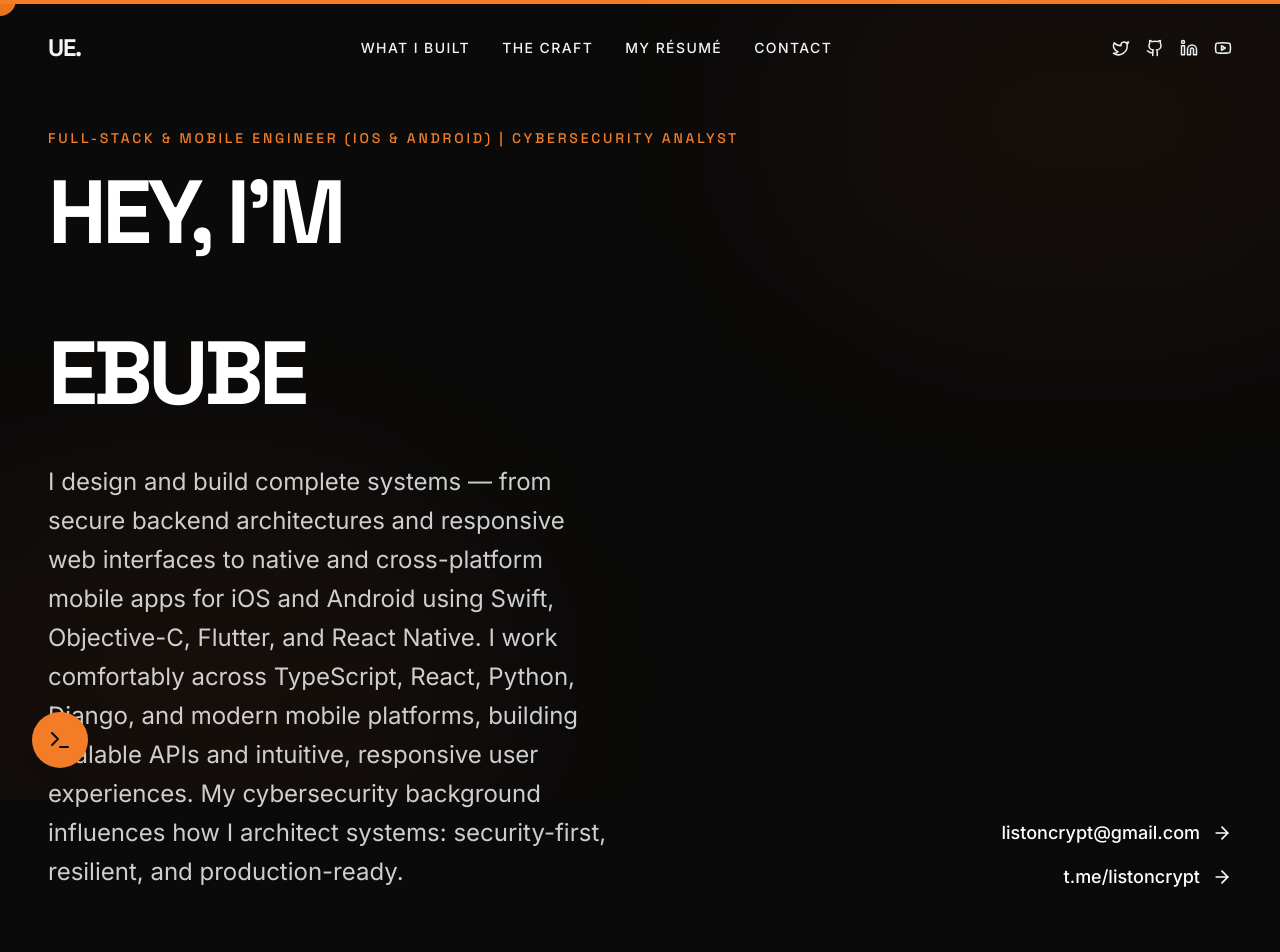
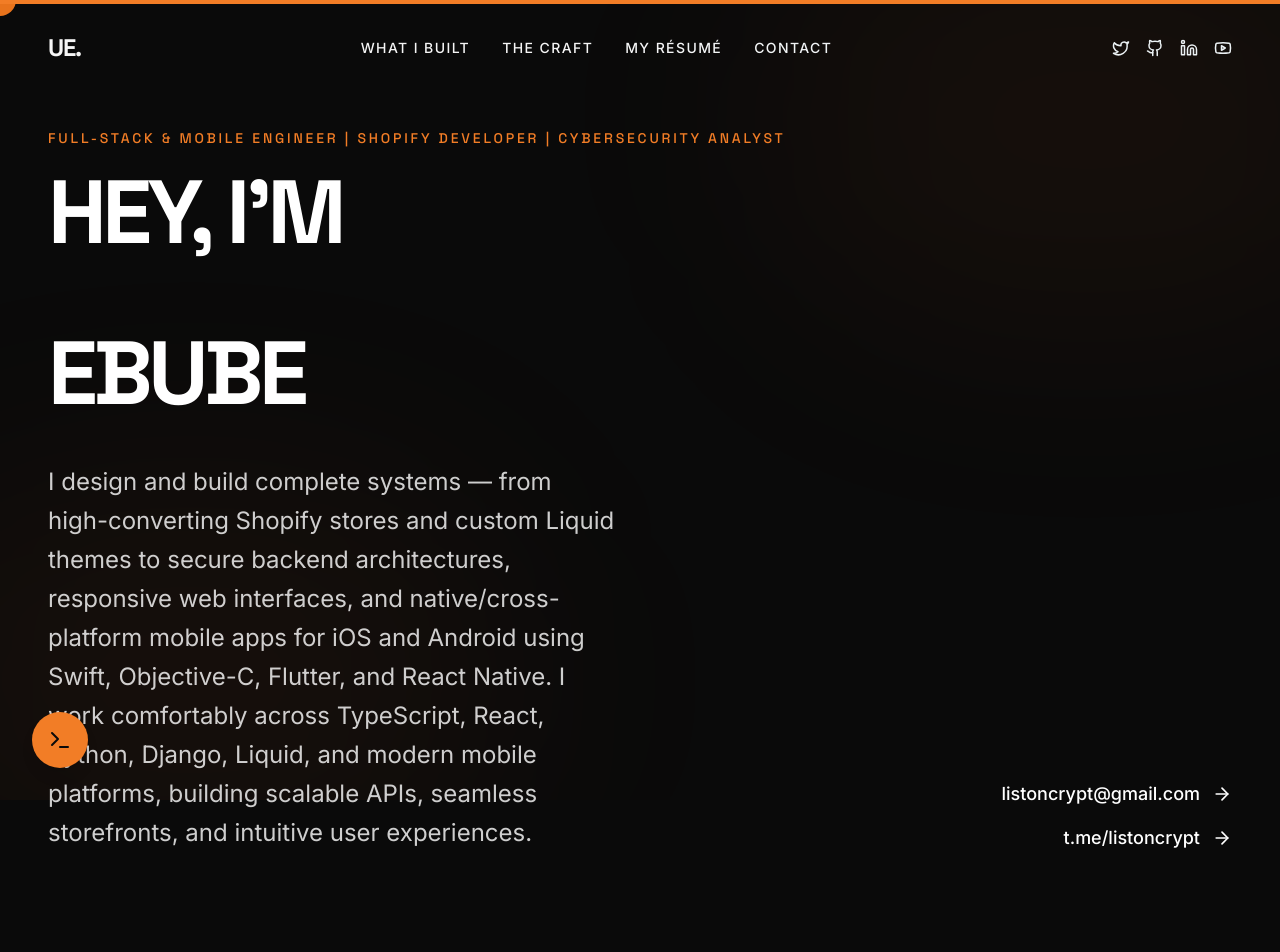
Before and after one commit to Listoncrypt/myportfolio, a React (Vite) app: page / in a window 1280 px wide. Shown: the top 952 px of the page. Built offline with nearby package versions, Linux system fonts and the light colour scheme.

Commit message:
feat: add Shopify developer expertise to portfolio skills and resume

```diff
--- a/src/App.tsx
+++ b/src/App.tsx
@@ -27,8 +27,11 @@ const shelfCategories = ["All", "Languages", "Frameworks", "Cloud & DevOps", "Da
 
 const shelfItems: ShelfItem[] = [
   { name: "TypeScript", type: "Language", category: "Languages", icon: <span className="font-mono font-black text-sky-400">TS</span> },
+  { name: "Shopify", type: "E-Commerce & Liquid", category: "Frameworks", icon: "🛍️" },
+  { name: "React", type: "Frontend Library", category: "Frameworks", icon: "⚛️" },
   { name: "Rust", type: "Language", category: "Languages", icon: "🦀" },
   { name: "JavaScript", type: "Language", category: "Languages", icon: <span className="font-mono font-black text-amber-300">JS</span> },
+  { name: "Liquid", type: "Shopify Engine", category: "Languages", icon: <span className="font-mono font-black text-emerald-400">💧</span> },
   { name: "Go", type: "Language", category: "Languages", icon: <span className="font-mono font-black text-cyan-400">GO</span> },
   { name: "Java", type: "Language", category: "Languages", icon: "☕" },
   { name: "Python", type: "Language", category: "Languages", icon: "🐍" },
@@ -45,7 +48,6 @@ const shelfItems: ShelfItem[] = [
   { name: "GraphQL", type: "Query Language", category: "Languages", icon: "◈" },
   { name: "SQL", type: "Query Language", category: "Languages", icon: "🗄️" },
 
-  { name: "React", type: "Frontend Library", category: "Frameworks", icon: "⚛️" },
   { name: "React Native", type: "Mobile Framework", category: "Frameworks", icon: "📱" },
   { name: "Django", type: "Web Framework", category: "Frameworks", icon: <span className="font-mono font-black text-emerald-600">DJ</span> },
   { name: "FastAPI", type: "API Framework", category: "Frameworks", icon: "⚡" },
@@ -263,7 +265,7 @@ export default function App() {
                   transition={{ duration: 0.8, ease: [0.16, 1, 0.3, 1] }}
                 >
                   <h2 className="text-accent font-display font-medium uppercase tracking-[0.2em] text-sm mb-6">
-                    Full-Stack & Mobile Engineer (iOS & Android) | Cybersecurity Analyst
+                    Full-Stack & Mobile Engineer | Shopify Developer | Cybersecurity Analyst
                   </h2>
                   <h1 className="text-[12vw] md:text-[8vw] lg:text-[7vw] font-display font-extrabold leading-[0.9] tracking-tighter mb-12">
                     HEY, I'M <br />
@@ -280,7 +282,7 @@ export default function App() {
                 >
                   <div className="max-w-xl">
                     <p className="text-xl md:text-2xl text-fg/80 leading-relaxed font-light">
-                      I design and build complete systems — from secure backend architectures and responsive web interfaces to native and cross-platform mobile apps for iOS and Android using Swift, Objective-C, Flutter, and React Native. I work comfortably across TypeScript, React, Python, Django, and modern mobile platforms, building scalable APIs and intuitive, responsive user experiences. My cybersecurity background influences how I architect systems: security-first, resilient, and production-ready.
+                      I design and build complete systems — from high-converting Shopify stores and custom Liquid themes to secure backend architectures, responsive web interfaces, and native/cross-platform mobile apps for iOS and Android using Swift, Objective-C, Flutter, and React Native. I work comfortably across TypeScript, React, Python, Django, Liquid, and modern mobile platforms, building scalable APIs, seamless storefronts, and intuitive user experiences.
                     </p>
                   </div>
 
@@ -311,7 +313,7 @@ export default function App() {
                 </div>
                 <div className="md:col-span-8 space-y-12">
                   <p className="text-2xl md:text-3xl leading-snug font-light">
-                    I am a <span className="text-accent font-medium">Full-Stack & Mobile Engineer</span> and <span className="text-accent font-medium">Cybersecurity Analyst</span> who enjoys rapidly transforming ideas into functional products. Whether architecting native mobile applications with <span className="text-accent font-medium">Swift</span>, <span className="text-accent font-medium">Objective-C</span>, and <span className="text-accent font-medium">Kotlin</span>, building cross-platform apps with <span className="text-accent font-medium">Flutter</span> and <span className="text-accent font-medium">React Native</span>, or engineering scalable backend infrastructure, I deliver clean, maintainable solutions from concept to deployment.
+                    I am a <span className="text-accent font-medium">Full-Stack & Mobile Engineer</span>, <span className="text-accent font-medium">Shopify Developer</span>, and <span className="text-accent font-medium">Cybersecurity Analyst</span> who enjoys rapidly transforming ideas into functional products. Whether architecting high-converting Shopify storefronts and custom apps, native mobile applications with <span className="text-accent font-medium">Swift</span>, <span className="text-accent font-medium">Objective-C</span>, and <span className="text-accent font-medium">Kotlin</span>, building cross-platform apps with <span className="text-accent font-medium">Flutter</span> and <span className="text-accent font-medium">React Native</span>, or engineering scalable backend infrastructure, I deliver clean, maintainable solutions from concept to deployment.
                   </p>
                   <p className="text-2xl md:text-3xl leading-snug font-light">
                     Currently, I serve as Lead Backend Developer at <span className="text-accent font-medium">Cyber Sentinel</span>, a security-focused project developing deepfake detection systems. I architect and maintain the core backend infrastructure using Django and Flask, ensuring scalability, secure authentication systems, encryption mechanisms, and real-time processing pipelines.
--- a/src/components/Resume.tsx
+++ b/src/components/Resume.tsx
@@ -52,7 +52,7 @@ export default function Resume({ onBack }: ResumeProps) {
                 UCHENNA <br /> EBUBE DAVID
               </h1>
               <p className="text-xl font-medium text-slate-500 uppercase tracking-widest">
-                Full-Stack & Mobile Engineer (iOS & Android) | Cybersecurity Analyst
+                Full-Stack & Mobile Engineer (iOS & Android) | Shopify Developer | Cybersecurity Analyst
               </p>
             </div>
             <div className="flex flex-col gap-2 text-sm font-medium text-slate-600">
@@ -72,7 +72,7 @@ export default function Resume({ onBack }: ResumeProps) {
         <section className="mb-12">
           <h2 className="text-xs uppercase tracking-[0.3em] font-bold text-slate-400 mb-4">Professional Summary</h2>
           <p className="text-lg leading-relaxed text-slate-700">
-            I design and build complete systems — from secure backend architecture and high-performance web interfaces to native and cross-platform mobile apps for iOS and Android using Swift, Objective-C, Flutter, and React Native. I work comfortably across TypeScript, React, Flutter, Python, and Django, building scalable APIs and intuitive user experiences. My cybersecurity background influences how I architect systems: security-first, resilient, and production-ready. I enjoy rapidly transforming ideas into functional products and engineering clean, maintainable solutions from concept to deployment.
+            I design and build complete systems — from high-converting Shopify stores, custom themes, and e-commerce applications to secure backend architecture and native/cross-platform mobile apps for iOS and Android using Swift, Objective-C, Flutter, and React Native. I work comfortably across Liquid, TypeScript, React, Flutter, Python, and Django, building scalable APIs, seamless storefronts, and intuitive user experiences. My cybersecurity background influences how I architect systems: security-first, resilient, and production-ready. I enjoy rapidly transforming ideas into functional products and engineering clean, maintainable solutions from concept to deployment.
           </p>
         </section>
 
@@ -83,11 +83,11 @@ export default function Resume({ onBack }: ResumeProps) {
               <div className="space-y-6">
                 <div>
                   <h3 className="text-xs font-bold uppercase text-slate-900 mb-2">Languages</h3>
-                  <p className="text-sm text-slate-600 leading-relaxed">Swift, Objective-C, Kotlin, Dart, Java, TypeScript, JavaScript, Python, Rust, Go, C, Solidity, PHP, Ruby, Bash, SQL, HTML5</p>
+                  <p className="text-sm text-slate-600 leading-relaxed">Liquid, Swift, Objective-C, Kotlin, Dart, Java, TypeScript, JavaScript, Python, Rust, Go, C, Solidity, PHP, Ruby, Bash, SQL, HTML5</p>
                 </div>
                 <div>
-                  <h3 className="text-xs font-bold uppercase text-slate-900 mb-2">Mobile & Frontend</h3>
-                  <p className="text-sm text-slate-600 leading-relaxed">iOS (Swift / Objective-C), Android (Kotlin / Java), Flutter, React Native, React, TypeScript, Tailwind CSS</p>
+                  <h3 className="text-xs font-bold uppercase text-slate-900 mb-2">E-Commerce, Mobile & Frontend</h3>
+                  <p className="text-sm text-slate-600 leading-relaxed">Shopify (Liquid, Custom Themes, Storefront API, App Extensions), iOS (Swift / Objective-C), Android (Kotlin / Java), Flutter, React Native, React, TypeScript, Tailwind CSS</p>
                 </div>
                 <div>
                   <h3 className="text-xs font-bold uppercase text-slate-900 mb-2">Backend</h3>
@@ -111,6 +111,8 @@ export default function Resume({ onBack }: ResumeProps) {
             <section>
               <h2 className="text-xs uppercase tracking-[0.3em] font-bold text-slate-400 mb-6">Competencies</h2>
               <ul className="text-sm text-slate-600 space-y-2">
+                <li>Shopify Theme & Custom Storefront Development</li>
+                <li>E-Commerce Optimization & Payment Integrations</li>
                 <li>iOS & Android App Development (Native & Cross-Platform)</li>
                 <li>Penetration Testing</li>
                 <li>Red Team Operations</li>
--- a/src/components/Terminal.tsx
+++ b/src/components/Terminal.tsx
@@ -9,8 +9,8 @@ interface TerminalProps {
 
 const COMMANDS: Record<string, string | (() => string)> = {
   help: 'Available commands: whoami, skills, projects, contact, clear, exit, date',
-  whoami: 'Uchenna Ebube David | Full-Stack & Mobile Engineer (iOS & Android) & Cybersecurity Analyst. Building secure, scalable systems and native/cross-platform apps.',
-  skills: 'Swift, Objective-C, Kotlin, Flutter, Dart, React Native, TypeScript, JavaScript, Python, Rust, Go, Java, C, Solidity, PHP, Ruby, Bash, SQL, React, Django, FastAPI, Docker, PostgreSQL, Kali Linux, OSCP.',
+  whoami: 'Uchenna Ebube David | Full-Stack & Mobile Engineer, Shopify Developer & Cybersecurity Analyst. Building secure scalable systems, high-converting Shopify storefronts, and native/cross-platform apps.',
+  skills: 'Shopify, Liquid, TypeScript, React, Swift, Objective-C, Kotlin, Flutter, Dart, React Native, JavaScript, Python, Rust, Go, Java, C, Solidity, PHP, Ruby, Bash, SQL, Django, FastAPI, Docker, PostgreSQL, Kali Linux, OSCP.',
   projects: 'Confirmedit.com (Escrow), Ungodly ACHV (Social Rewards), Cyber Sentinel (Deepfake Detection), Red Team Toolkit, Secure API Framework.',
   contact: 'Email: listoncrypt@gmail.com | Telegram: t.me/listoncrypt',
   date: () => new Date().toLocaleString(),
```
